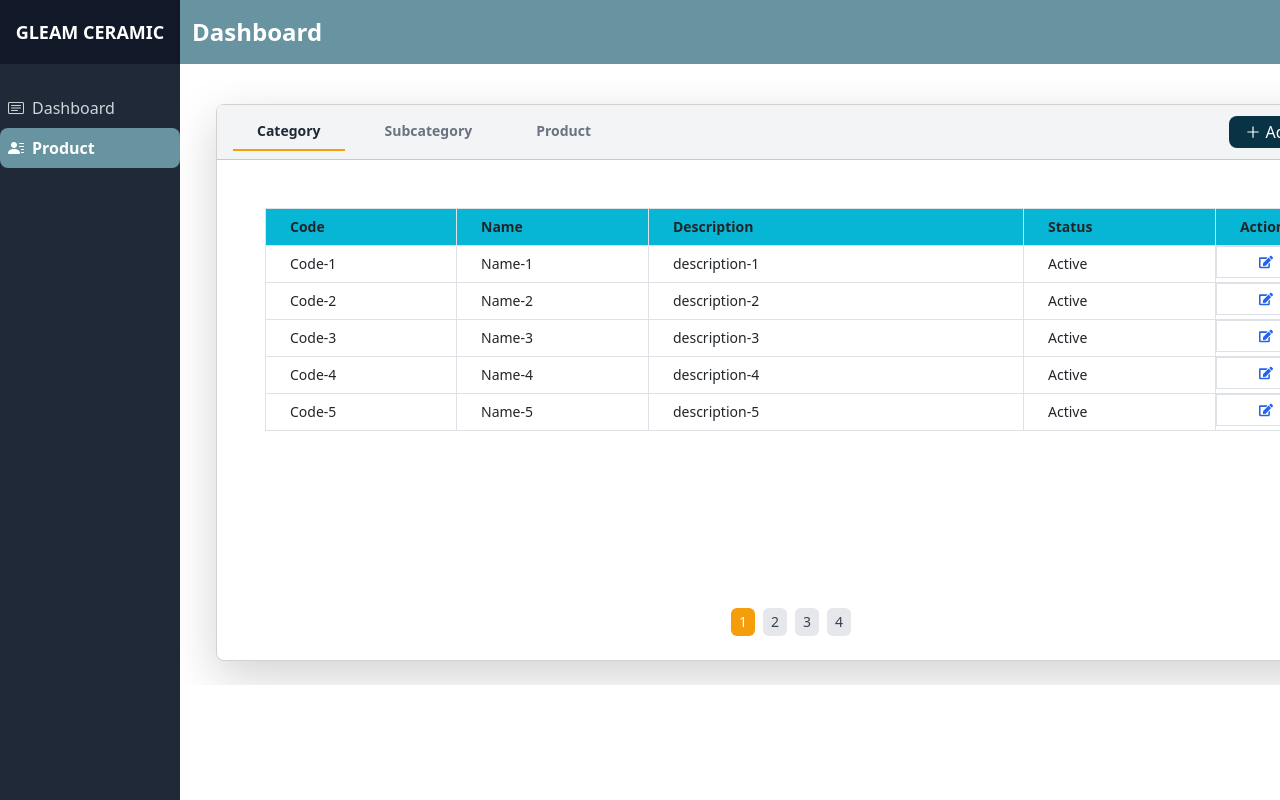
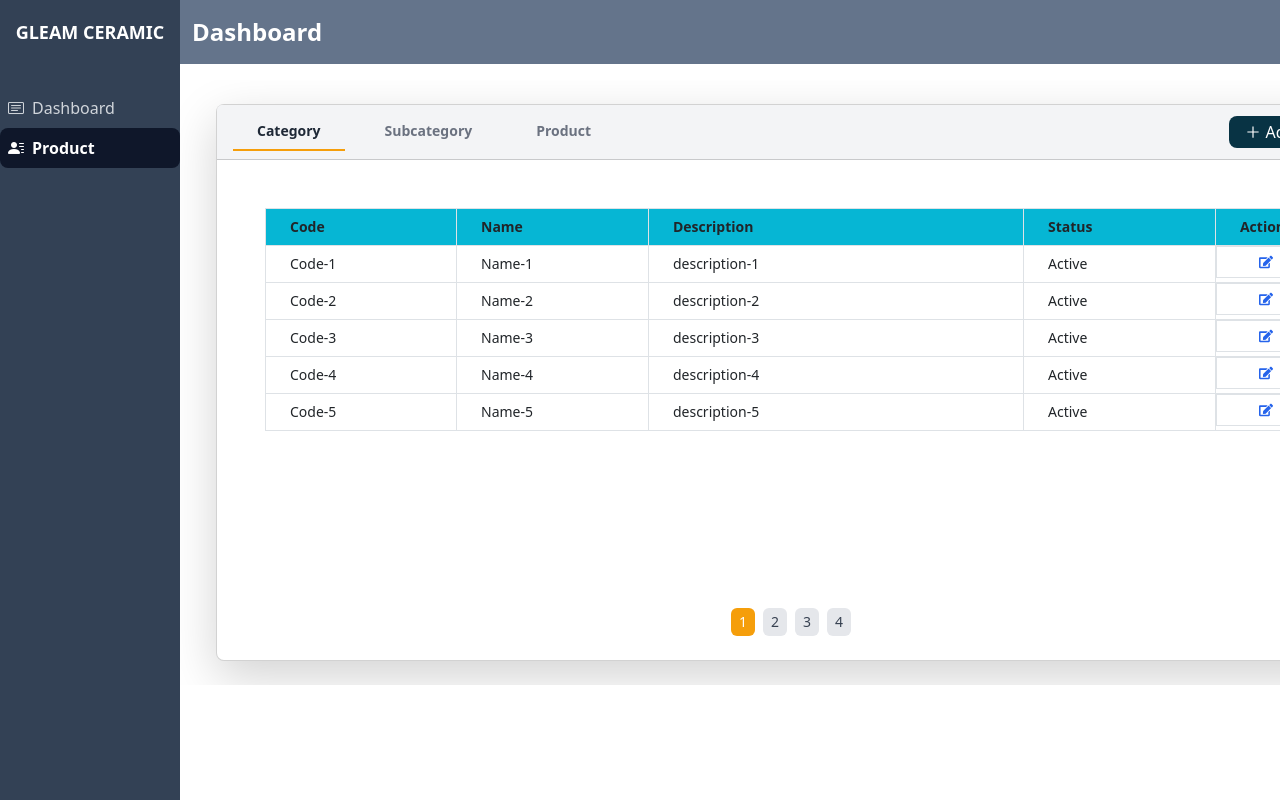
Before and after one commit to pramuddhika/CERAMIC-SHOP-PROJECT, a React (Vite) app in the folder client/: page /app/Member_Management in a window 1280 px wide. Shown: the top 800 px of the page. Built offline with nearby package versions, Linux system fonts and the light colour scheme.

Commit message:
change ui colurs

```diff
--- a/client/src/app/UI/MemberManagment.jsx
+++ b/client/src/app/UI/MemberManagment.jsx
@@ -1,4 +1,4 @@
-import React, { useState } from "react";
+import { useState } from "react";
 import { FaEdit } from "react-icons/fa";
 import { AiOutlinePlus } from "react-icons/ai";
 import { useFormik } from "formik";
@@ -144,7 +144,7 @@ const MemberManagement = () => {
                 <div className="flex justify-between items-center mb-4">
                   <h2 className="text-lg font-bold">Add Details</h2>
                   <button
-                    className="text-gray-500 hover:text-gray-800"
+                    className="text-main hover:text-main"
                     onClick={() => {
                       handleModalToggle();
                       formik.resetForm();
@@ -174,7 +174,7 @@ const MemberManagement = () => {
                         </label>
                       </div>
                       <button
-                        className="px-4 py-2 bg-blue-500 text-white text-sm rounded hover:bg-blue-600"
+                        className="px-4 py-2 bg-main text-white text-sm rounded hover:bg-{#2E4374}"
                         onClick={() => console.log("Upload Image")}
                       >
                         Upload Image
--- a/client/src/app/layout/Layout.jsx
+++ b/client/src/app/layout/Layout.jsx
@@ -1,5 +1,5 @@
 import { Outlet } from "react-router-dom";
-import SideNav from "./sideNav";
+import SideNav from "./SideNav";
 import TopBar from "./TopBar";
 import { useState } from "react";
 
--- a/client/src/app/layout/SideNav.jsx
+++ b/client/src/app/layout/SideNav.jsx
@@ -17,7 +17,7 @@ const SideNav = ({ setActiveTopic }) => {
       <Link to={to} onClick={() => setActiveTopic(topic)}>
         <div
           className={`flex pl-7 gap-2 items-center hover:text-white hover:bg-text-primary rounded-lg p-2 cursor-pointer
-            ${isActive ? "text-white bg-main font-bold" : "text-gray-300"}`}
+            ${isActive ? "text-white bg-slate-900 font-bold" : "text-gray-300"}`}
         >
           <Icon className="h-6 w-6" />
           <p className="flex items-center">{label}</p>
@@ -28,8 +28,8 @@ const SideNav = ({ setActiveTopic }) => {
 
   return (
     <div className="flex h-screen">
-      <div className="w-[180px] bg-gray-800">
-        <div className="flex items-center justify-center h-16 bg-gray-900 mb-4">
+      <div className="w-[180px] bg-slate-700">
+        <div className="flex items-center justify-center h-16 bg-slate-700 mb-4">
           <h1 className="text-white font-bold text-lg">GLEAM CERAMIC</h1>
         </div>
         <NavItem
--- a/client/src/app/layout/TopBar.jsx
+++ b/client/src/app/layout/TopBar.jsx
@@ -2,7 +2,7 @@ import PropTypes from 'prop-types';
 
 const TopBar = ({topic}) => {
   return (
-      <div className="bg-main w-full">
+      <div className="bg-slate-500 w-full">
       <p className="pt-3 pb-3 pl-3 text-2xl font-bold text-white">{topic}</p>
     </div>
   );
--- a/client/tailwind.config.js
+++ b/client/tailwind.config.js
@@ -7,7 +7,7 @@ export default {
   theme: {
     extend: {
       colors: {
-        main: "#6794A0",
+        main: "#4B527E",
       }
     },
   },
```
